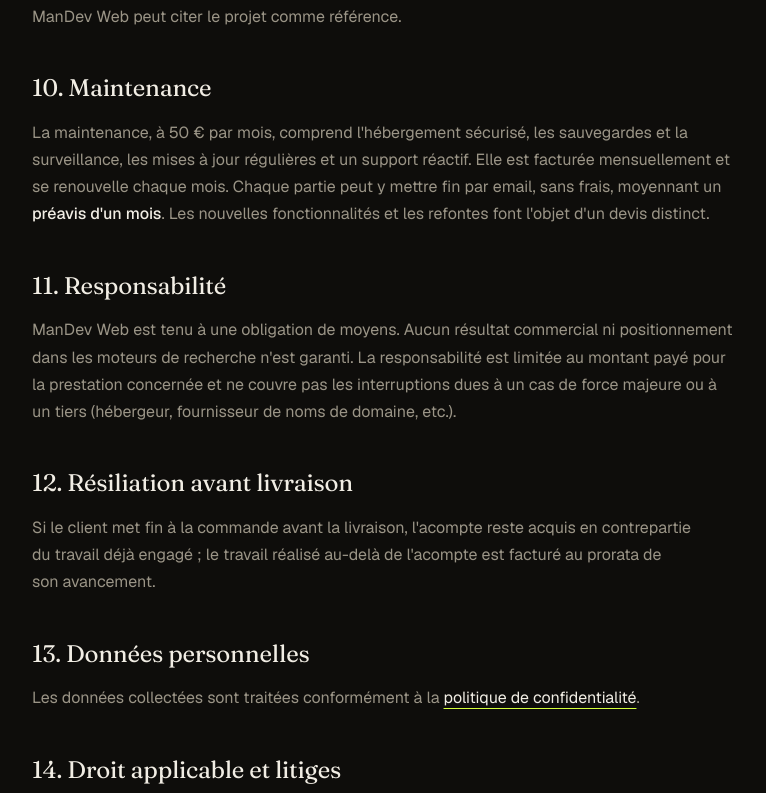
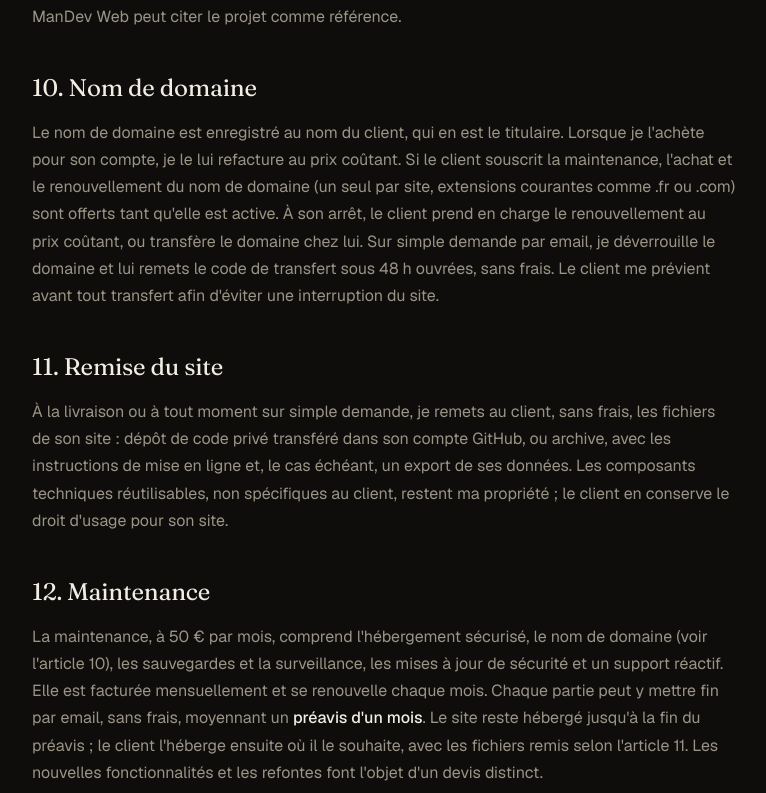
Before and after one commit to mounir-mansi/portfolio, a React (Vite) app in the folder frontend/: page /fr/cgv in a window 1280 px wide. Shown: the part 1907-2700 px from the top of the page, without its empty margins (32-798 px from the left). Built offline with nearby package versions, Linux system fonts and the light colour scheme; no server answers.

Commit message:
feat(frontend): CGV nom de domaine et remise du site, domaine inclus dans la maintenance

```diff
--- a/frontend/src/i18n/locales/en.json
+++ b/frontend/src/i18n/locales/en.json
@@ -213,7 +213,7 @@
       },
       {
         "q": "What does the €50 per month maintenance include?",
-        "a": "With the rise of AI, automated attacks find security flaws much faster: a site that is no longer updated quickly becomes a target. Maintenance is an option for peace of mind. It includes secure hosting, security updates, regular backups, site monitoring and responsive support if anything goes wrong. It can be cancelled with one month's notice."
+        "a": "With the rise of AI, automated attacks find security flaws much faster: a site that is no longer updated quickly becomes a target. Maintenance is an option for peace of mind. It includes secure hosting, the domain name, security updates, regular backups, site monitoring and responsive support if anything goes wrong. It can be cancelled with one month's notice."
       }
     ]
   },
--- a/frontend/src/i18n/locales/es.json
+++ b/frontend/src/i18n/locales/es.json
@@ -213,7 +213,7 @@
       },
       {
         "q": "¿Qué incluye el mantenimiento de 50 € al mes?",
-        "a": "Con el auge de las IA, los ataques automatizados detectan los fallos de seguridad mucho más rápido: un sitio que ya no se actualiza se convierte pronto en un objetivo. El mantenimiento es una opción para estar tranquilo. Incluye el alojamiento seguro, las actualizaciones de seguridad, las copias de seguridad periódicas, la vigilancia del sitio y un soporte ágil en caso de problema. Se puede cancelar con un mes de preaviso."
+        "a": "Con el auge de las IA, los ataques automatizados detectan los fallos de seguridad mucho más rápido: un sitio que ya no se actualiza se convierte pronto en un objetivo. El mantenimiento es una opción para estar tranquilo. Incluye el alojamiento seguro, el nombre de dominio, las actualizaciones de seguridad, las copias de seguridad periódicas, la vigilancia del sitio y un soporte ágil en caso de problema. Se puede cancelar con un mes de preaviso."
       }
     ]
   },
--- a/frontend/src/i18n/locales/fr.json
+++ b/frontend/src/i18n/locales/fr.json
@@ -213,7 +213,7 @@
       },
       {
         "q": "Que comprend la maintenance à 50 € par mois ?",
-        "a": "Avec l'essor des IA, les attaques automatisées repèrent les failles de sécurité bien plus vite : un site qui n'est plus mis à jour devient vite une cible. La maintenance est une option pour garder l'esprit tranquille. Elle comprend l'hébergement sécurisé, les mises à jour de sécurité, les sauvegardes régulières, la surveillance du site et un support réactif en cas de problème. Elle est résiliable avec un mois de préavis."
+        "a": "Avec l'essor des IA, les attaques automatisées repèrent les failles de sécurité bien plus vite : un site qui n'est plus mis à jour devient vite une cible. La maintenance est une option pour garder l'esprit tranquille. Elle comprend l'hébergement sécurisé, le nom de domaine, les mises à jour de sécurité, les sauvegardes régulières, la surveillance du site et un support réactif en cas de problème. Elle est résiliable avec un mois de préavis."
       }
     ]
   },
--- a/frontend/src/i18n/locales/it.json
+++ b/frontend/src/i18n/locales/it.json
@@ -213,7 +213,7 @@
       },
       {
         "q": "Cosa comprende la manutenzione da 50 € al mese?",
-        "a": "Con l'avvento delle IA, gli attacchi automatizzati individuano le falle di sicurezza molto più in fretta: un sito non più aggiornato diventa presto un bersaglio. La manutenzione è un'opzione per stare tranquilli. Comprende l'hosting sicuro, gli aggiornamenti di sicurezza, i backup regolari, il monitoraggio del sito e un supporto reattivo in caso di problemi. Si può disdire con un mese di preavviso."
+        "a": "Con l'avvento delle IA, gli attacchi automatizzati individuano le falle di sicurezza molto più in fretta: un sito non più aggiornato diventa presto un bersaglio. La manutenzione è un'opzione per stare tranquilli. Comprende l'hosting sicuro, il nome di dominio, gli aggiornamenti di sicurezza, i backup regolari, il monitoraggio del sito e un supporto reattivo in caso di problemi. Si può disdire con un mese di preavviso."
       }
     ]
   },
--- a/frontend/src/pages/LegalPages/CgvPage.jsx
+++ b/frontend/src/pages/LegalPages/CgvPage.jsx
@@ -74,15 +74,35 @@ export default function CgvPage() {
         référence.
       </p>
 
-      <h2>10. Maintenance</h2>
+      <h2>10. Nom de domaine</h2>
       <p>
-        La maintenance, à 50 € par mois, comprend l'hébergement sécurisé, les sauvegardes et la surveillance, les mises
-        à jour régulières et un support réactif. Elle est facturée mensuellement et se renouvelle chaque mois. Chaque
-        partie peut y mettre fin par email, sans frais, moyennant un <strong>préavis d'un mois</strong>. Les nouvelles
-        fonctionnalités et les refontes font l'objet d'un devis distinct.
+        Le nom de domaine est enregistré au nom du client, qui en est le titulaire. Lorsque je l'achète pour son compte,
+        je le lui refacture au prix coûtant. Si le client souscrit la maintenance, l'achat et le renouvellement du nom de
+        domaine (un seul par site, extensions courantes comme .fr ou .com) sont offerts tant qu'elle est active. À son
+        arrêt, le client prend en charge le renouvellement au prix coûtant, ou transfère le domaine chez lui. Sur simple
+        demande par email, je déverrouille le domaine et lui remets le code de transfert sous 48 h ouvrées, sans frais. Le
+        client me prévient avant tout transfert afin d'éviter une interruption du site.
       </p>
 
-      <h2>11. Responsabilité</h2>
+      <h2>11. Remise du site</h2>
+      <p>
+        À la livraison ou à tout moment sur simple demande, je remets au client, sans frais, les fichiers de son site :
+        dépôt de code privé transféré dans son compte GitHub, ou archive, avec les instructions de mise en ligne et, le
+        cas échéant, un export de ses données. Les composants techniques réutilisables, non spécifiques au client,
+        restent ma propriété ; le client en conserve le droit d'usage pour son site.
+      </p>
+
+      <h2>12. Maintenance</h2>
+      <p>
+        La maintenance, à 50 € par mois, comprend l'hébergement sécurisé, le nom de domaine (voir l'article 10), les
+        sauvegardes et la surveillance, les mises à jour de sécurité et un support réactif. Elle est facturée
+        mensuellement et se renouvelle chaque mois. Chaque partie peut y mettre fin par email, sans frais, moyennant un{" "}
+        <strong>préavis d'un mois</strong>. Le site reste hébergé jusqu'à la fin du préavis ; le client l'héberge ensuite
+        où il le souhaite, avec les fichiers remis selon l'article 11. Les nouvelles fonctionnalités et les refontes font
+        l'objet d'un devis distinct.
+      </p>
+
+      <h2>13. Responsabilité</h2>
       <p>
         {LEGAL.brand} est tenu à une obligation de moyens. Aucun résultat commercial ni positionnement dans les moteurs
         de recherche n'est garanti. La responsabilité est limitée au montant payé pour la prestation concernée et ne
@@ -90,19 +110,19 @@ export default function CgvPage() {
         domaine, etc.).
       </p>
 
-      <h2>12. Résiliation avant livraison</h2>
+      <h2>14. Résiliation avant livraison</h2>
       <p>
         Si le client met fin à la commande avant la livraison, l'acompte reste acquis en contrepartie du travail déjà
         engagé ; le travail réalisé au-delà de l'acompte est facturé au prorata de son avancement.
       </p>
 
-      <h2>13. Données personnelles</h2>
+      <h2>15. Données personnelles</h2>
       <p>
         Les données collectées sont traitées conformément à la{" "}
         <Link to={`/${lang}/confidentialite`}>politique de confidentialité</Link>.
       </p>
 
-      <h2>14. Droit applicable et litiges</h2>
+      <h2>16. Droit applicable et litiges</h2>
       <p>
         Les présentes conditions sont soumises au droit français. En cas de litige, les parties cherchent d'abord une
         solution amiable. À défaut, les tribunaux compétents du ressort de {LEGAL.jurisdiction} sont seuls compétents.
```
